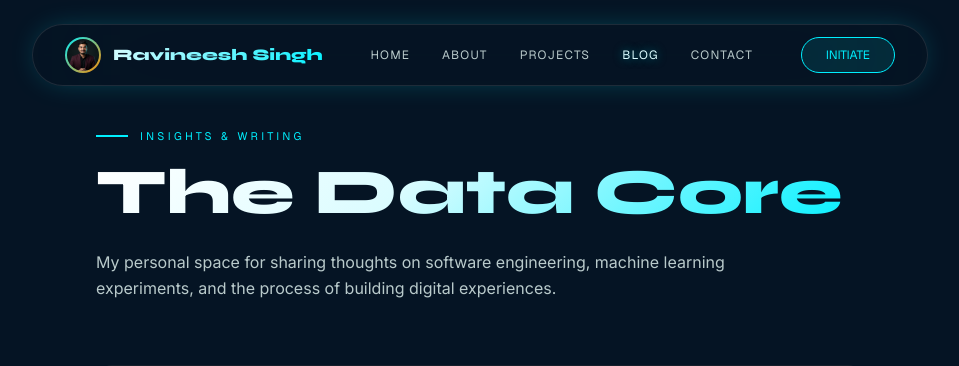
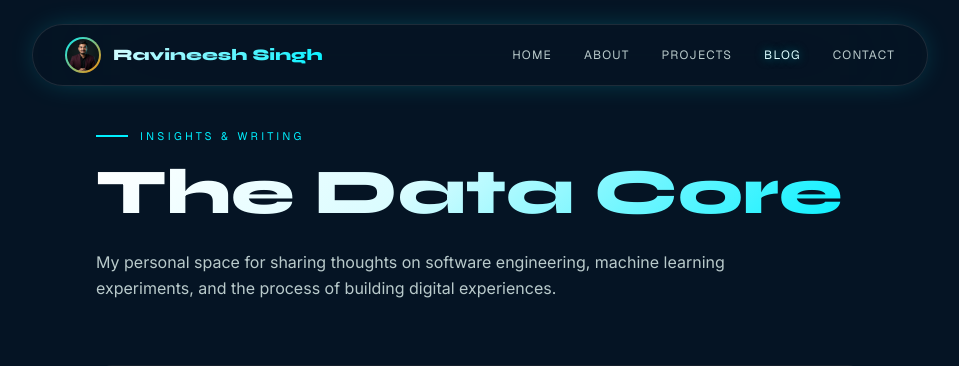
Before and after one commit to Ravineesh2005/Portfolio, a Flask app: page /blog in a window 1280 px wide. Shown: the top 366 px of the page, without its empty margins (160-1119 px from the left). Run offline with Flask 3, Linux system fonts and the light colour scheme; some libraries are stand-ins or nearby versions.

Commit message:
UI: Remove redundant INITIATE button from navbar

```diff
--- a/templates/base.html
+++ b/templates/base.html
@@ -87,8 +87,7 @@
             <a class="font-mono-label text-[12px] uppercase tracking-widest {% if request.endpoint == 'contact' %}text-primary glow-accent{% else %}text-on-surface-variant hover:text-primary transition-colors{% endif %}"
                 href="{{ url_for('contact') }}">Contact</a>
         </div>
-        <a href="{{ url_for('contact') }}"
-            class="font-mono-label text-[12px] bg-primary-container/10 border border-primary-container text-primary-container px-6 py-2 rounded-full hover:bg-primary-container hover:text-black transition-all duration-300">INITIATE</a>
+
     </nav>
 
     <!-- MAIN CONTENT -->
```
